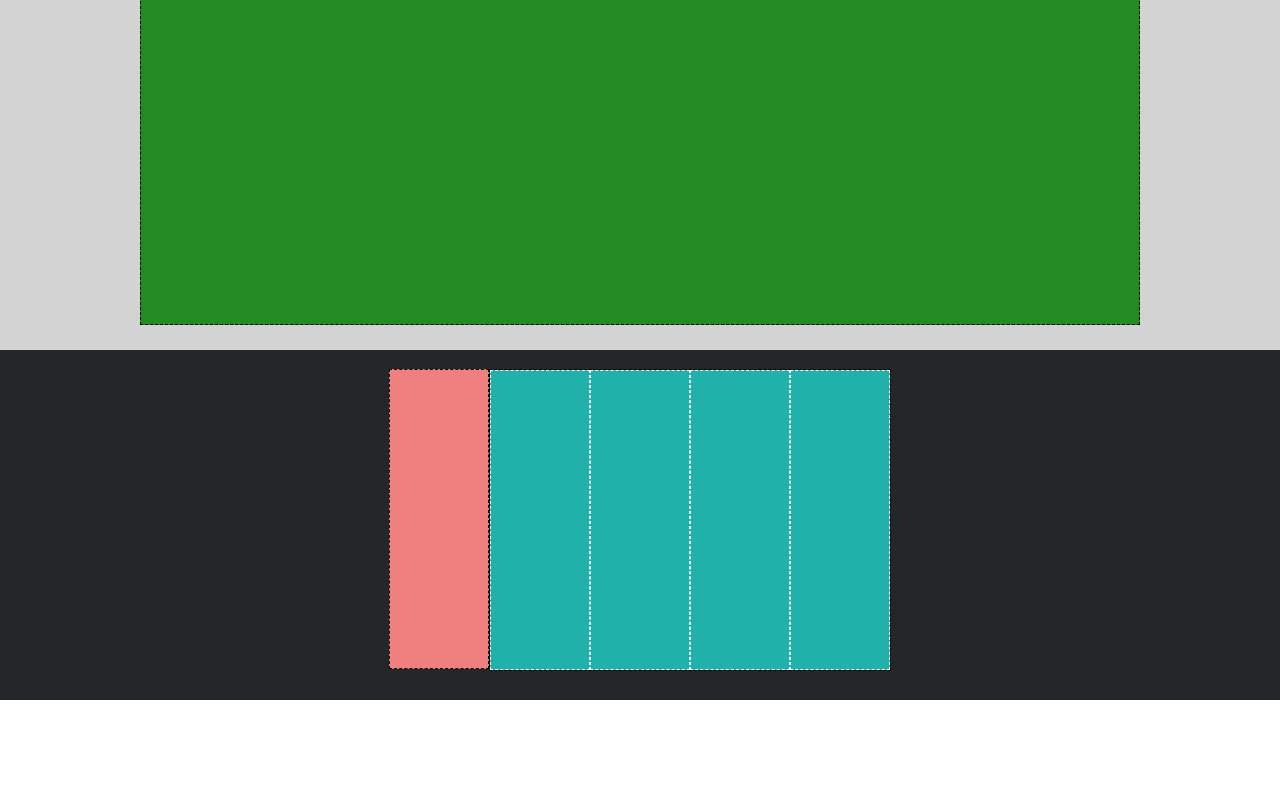
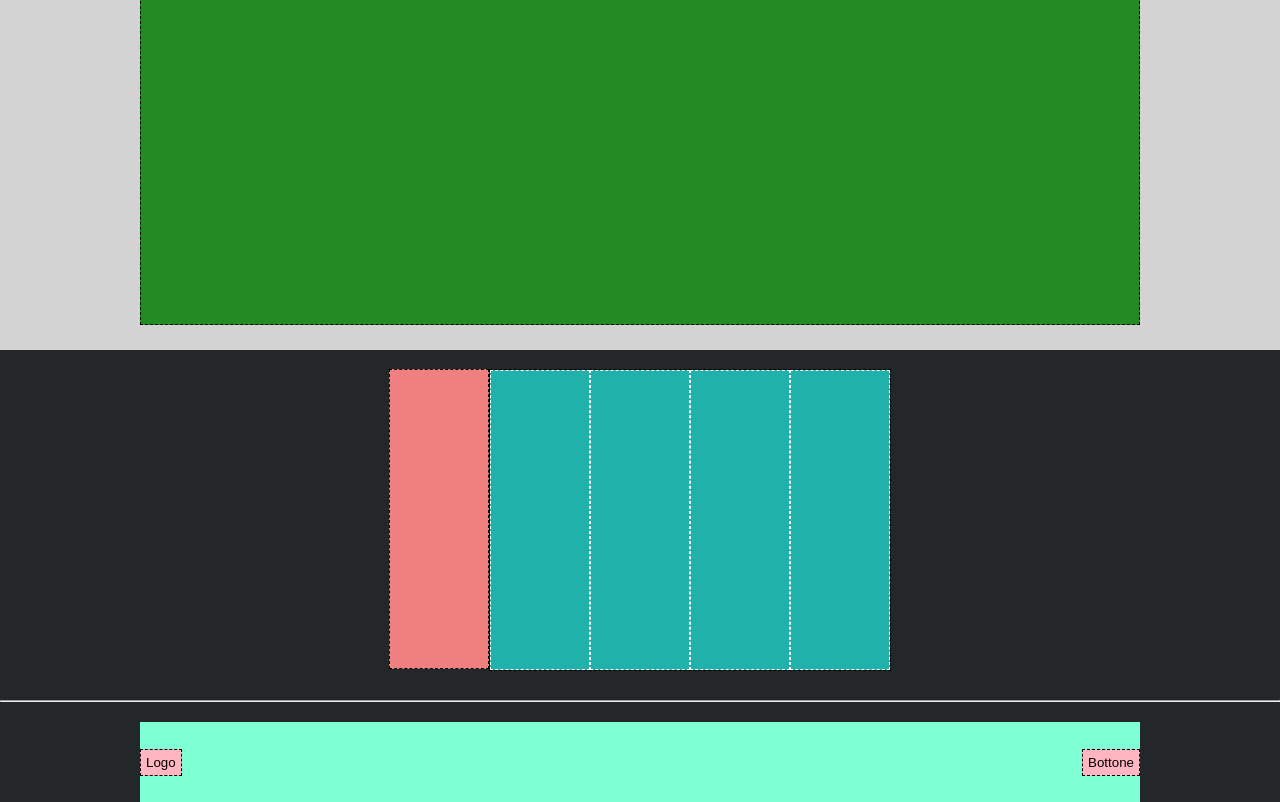
Before and after one commit to ClaudioLoGiudice7/htmlcss-struttura-discord, a plain HTML site: page index.html in a window 1280 px wide. Shown: the part 1750-2552 px from the top of the page. Before the commit the page ends 2450 px from the top, so only its background shows below. Drawn offline with Linux system fonts and the light colour scheme.

Commit message:
entering footer

```diff
--- a/index.html
+++ b/index.html
@@ -55,5 +55,18 @@
             </div>
         </section>
     </main>
+
+    <hr>
+
+    <footer>
+        <nav id="nav-footer">
+            <button class="black-border">
+                Logo
+            </button>
+            <button class="black-border">
+                Bottone
+            </button>
+        </nav>
+    </footer>
 </body>
 </html>
--- a/style.css
+++ b/style.css
@@ -35,17 +35,17 @@ a{
 
 .first{
     width: 150px;
-    text-align: start;
+    justify-content: flex-start;
 }
 
 .second {
     width: 700px;
-    text-align: center;
+    justify-content: center
 }
 
 .third {
     width: 150px;
-    text-align: end;
+    justify-content: flex-end;
 }
 
 section{
@@ -144,3 +144,30 @@ section{
 .dark-grey.section{
     padding-bottom: 10px;
 }
+
+hr{
+    color: #fff;
+}
+
+footer{
+    height: 100px;
+    background-color: #23272a;
+    display: flex;
+    align-items: flex-end;
+}
+
+#nav-footer{
+    display: flex;
+    background-color: #7fffd4;
+    height: 80px;
+    width: 1000px;
+    margin: auto;
+    margin-bottom: 0;
+    justify-content: space-between;
+    align-items: center;
+}
+
+button{
+    background-color: #ffb6c1;
+    padding: 5px;
+}
```
